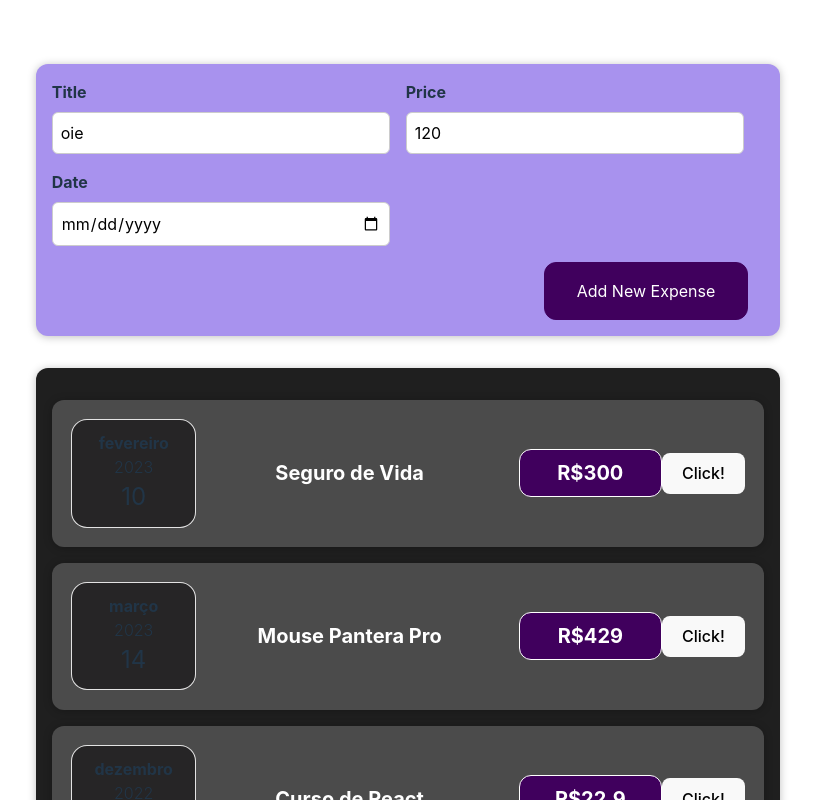
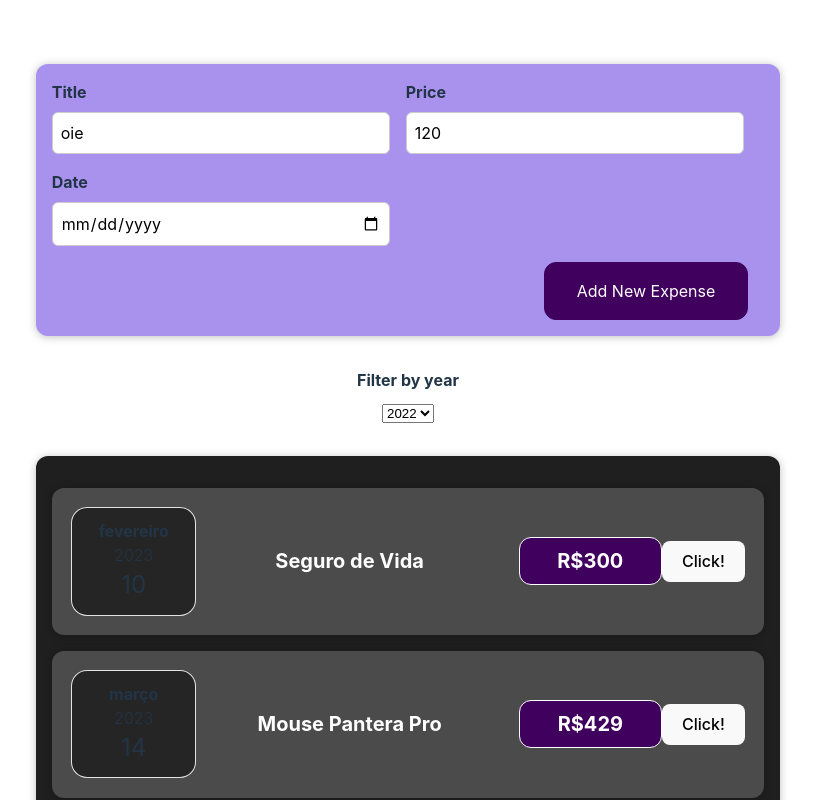
Before and after one commit to mathesukkj/expense-tracker, a React (Vite) app: page / in a window 1280 px wide. Shown: the top 800 px of the page, without its empty margins (232-1047 px from the left). Built offline with nearby package versions, Linux system fonts and the light colour scheme.

Commit message:
feat: add expenseFilter <select>

```diff
--- a/src/components/Expenses/Expenses.jsx
+++ b/src/components/Expenses/Expenses.jsx
@@ -1,9 +1,21 @@
+import ExpensesFilter from "../ExpensesFilter/ExpensesFilter";
+import React, { useState } from "react";
+import Card from "../Card/Card";
 import ExpenseItem from "../Expenses/ExpenseItem/ExpenseItem";
 import "./Expenses.css";
-import Card from "../Card/Card";
 
 export default function Expenses(props) {
+    const [filterYear, setFilterYear] = useState(2023);
+
+    function handleChangeYear(year) {
+        setFilterYear(year);
+        console.log(year);
+    }
+
     return (
+        <div>
+            <ExpensesFilter onChangeYear={handleChangeYear} />
+
             <Card className="expenses">
                 <ExpenseItem
                     title={props.expenses[0].title}
@@ -26,5 +38,6 @@ export default function Expenses(props) {
                     date={props.expenses[3].date}
                 />
             </Card>
+        </div>
     );
 }
--- /dev/null
+++ b/src/components/ExpensesFilter/ExpensesFilter.css
@@ -0,0 +1,24 @@
+.expenses-filter {
+    color: white;
+    padding: 0 1rem;
+}
+
+.expenses-filter .control {
+    display: flex;
+    width: 100%;
+    align-items: center;
+    justify-content: space-between;
+    margin: 1rem 0;
+}
+
+.expenses-filter label {
+    font-weight: bold;
+    margin-bottom: 0.5rem;
+}
+
+.expenses-filter select {
+    font: inherit;
+    padding: 0.5rem 3rem;
+    font-weight: bold;
+    border-radius: 6px;
+}
--- /dev/null
+++ b/src/components/ExpensesFilter/ExpensesFilter.jsx
@@ -0,0 +1,21 @@
+import React, { useState } from "react";
+
+export default function ExpensesFilter(props) {
+    function handleSetYear(e) {
+        props.onChangeYear(e.target.value);
+    }
+
+    return (
+        <div className="expenses-filter">
+            <div className="control">
+                <label>Filter by year</label>
+                <select onChange={handleSetYear}>
+                    <option value="2022">2022</option>
+                    <option value="2021">2021</option>
+                    <option value="2020">2020</option>
+                    <option value="2019">2019</option>
+                </select>
+            </div>
+        </div>
+    );
+}
```
Lines whose indentation alone changed are shown as unchanged.
